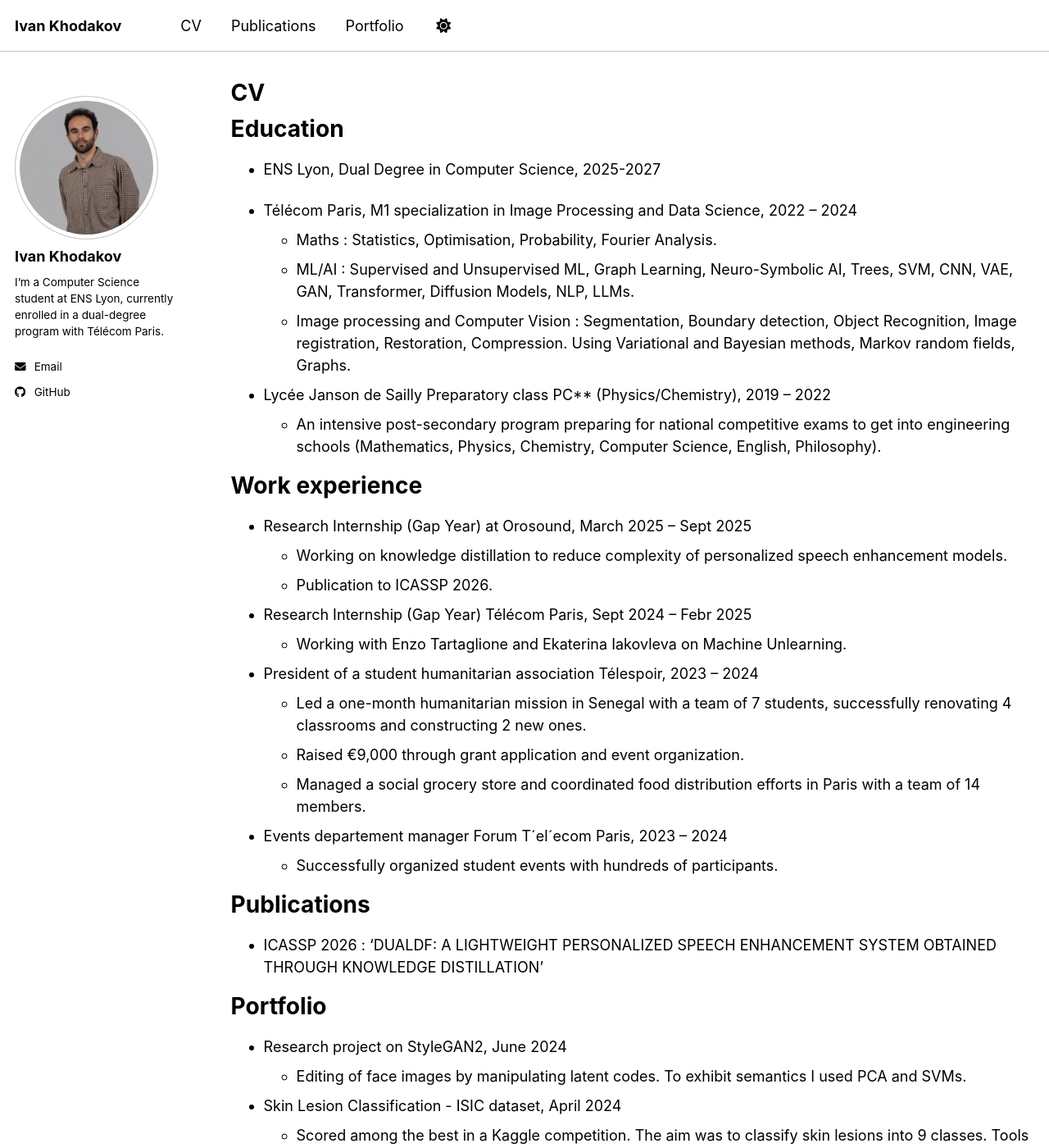
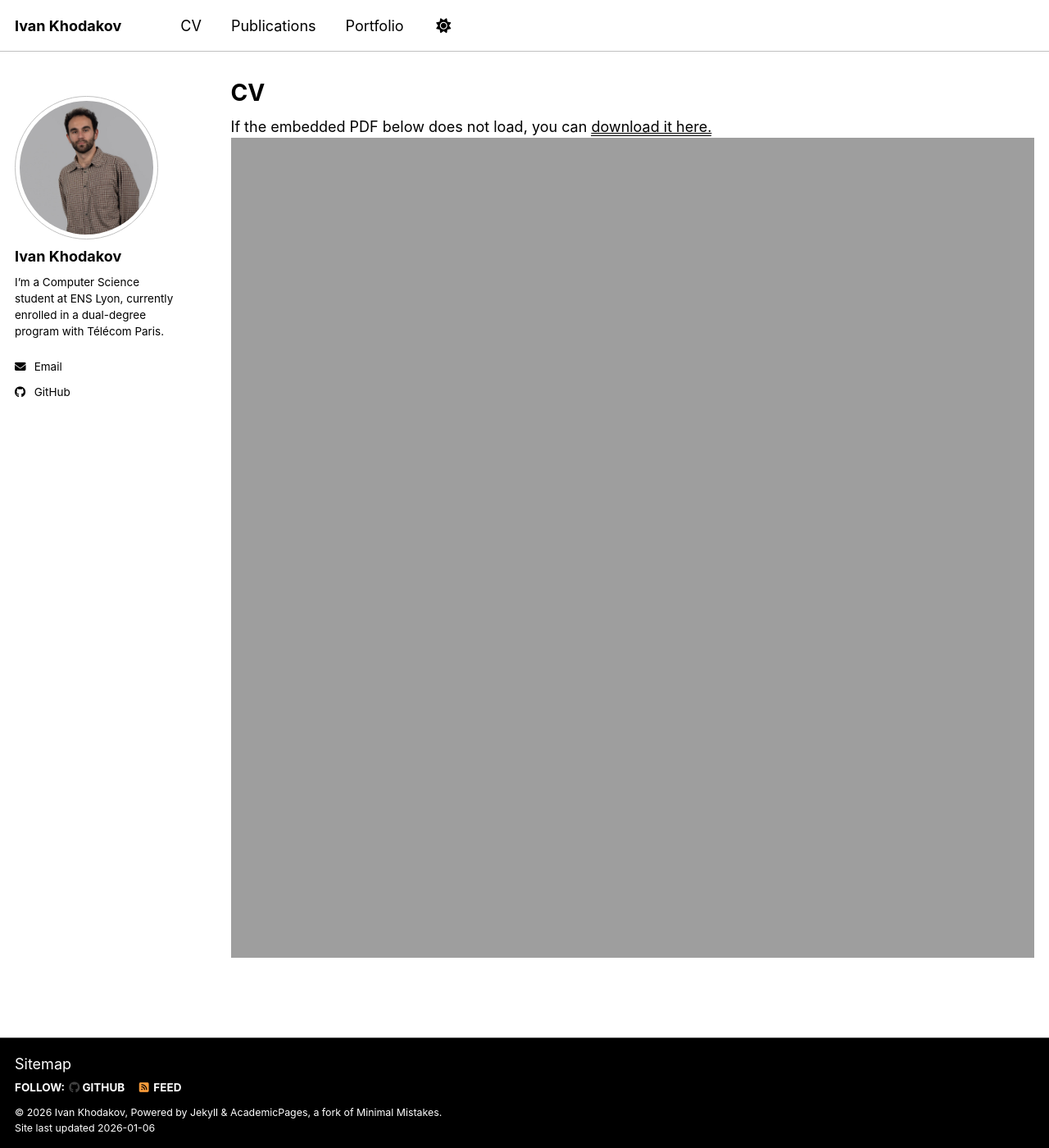
Before and after one commit to IvanKhodakov/ivankhodakov.github.io, a Jekyll site: the page built from _pages/cv.html, in a window 1280 px wide and 1400 px high. Shown: the whole window at 82% size. Built offline with Jekyll 4.4.1, drawn with Linux system fonts in a browser that asks for light colours; a script bundle is joined from its source files by our own code; library files that are not in the unit come from our copies; some of the changed text lies outside the part shown.

Commit message:
cv modified

```diff
--- a/_data/cv.json
+++ b/_data/cv.json
@@ -3,7 +3,7 @@
     "name": "Ivan Khodakov",
     "email": "ivan.khodakov@ens-lyon.fr",
     "phone": "+33 6 12 35 54 68",
-    "website": "https://ivan-khodakov.github.io",
+    "website": "https://ivankhodakov.github.io",
     "summary": "",
     "location": {
       "address": "",
@@ -52,7 +52,7 @@
       "endDate": "2024",
       "summary": "",
       "highlights": [
-        "Led a one-month humanitarian mission in Senegal with a team of 7 students, successfully renovating 4classrooms and constructing 2 new ones",
+        "Led a one-month humanitarian mission in Senegal with a team of 7 students, successfully renovating 4 classrooms and constructing 2 new ones",
         "Raised 9,000\u20ac through grant application and event organization.",
         "Managed a social grocery store and coordinated food distribution efforts in Paris with a team of 14 members."
       ]
--- a/_data/navigation.yml
+++ b/_data/navigation.yml
@@ -13,7 +13,7 @@ main:
   #   url: /cv/
 
   - title: "CV"
-    url: /cv-json/
+    url: /cv/
 
   - title: "Publications"
     url: /publications/
--- /dev/null
+++ b/_pages/cv.html
@@ -0,0 +1,18 @@
+---
+layout: archive
+title: "CV"
+permalink: /cv/
+author_profile: true
+redirect_from:
+  - /resume
+---
+
+
+{% include base_path %}
+
+If the embedded PDF below does not load, you can <u><a href="https://ivankhodakov.github.io/files/cv.pdf">download it here.</a></u>
+<br/>
+
+<iframe src="https://ivankhodakov.github.io/files/cv.pdf" width="100%" height="1000px" frameborder="0">
+    This browser does not support PDFs. Please download the PDF to view it: <a href="https://ivankhodakov.github.io/files/cv.pdf">Download PDF</a>
+</iframe>
--- a/_pages/cv.md
+++ b/_pages/cv.md
@@ -1,4 +1,4 @@
----
+<!-- ---
 layout: archive
 title: "CV"
 permalink: /cv/
@@ -62,4 +62,4 @@ Portfolio
 * Other Projects, 2023
   * Predict the outcome of a football match : Cleaning data, feature engineering. Tools Used : XGBoost, Weights and Biases.
   * Detection JPEG compression and forgeries in Python in image using algorithms like the DCT of the images.
-  * Creation of a mobile recipe application with carbon footprint computation.
+  * Creation of a mobile recipe application with carbon footprint computation. -->
```
Also changed, not shown: _pages/cv-json.md (+6 -0 lines), 1 other file.
